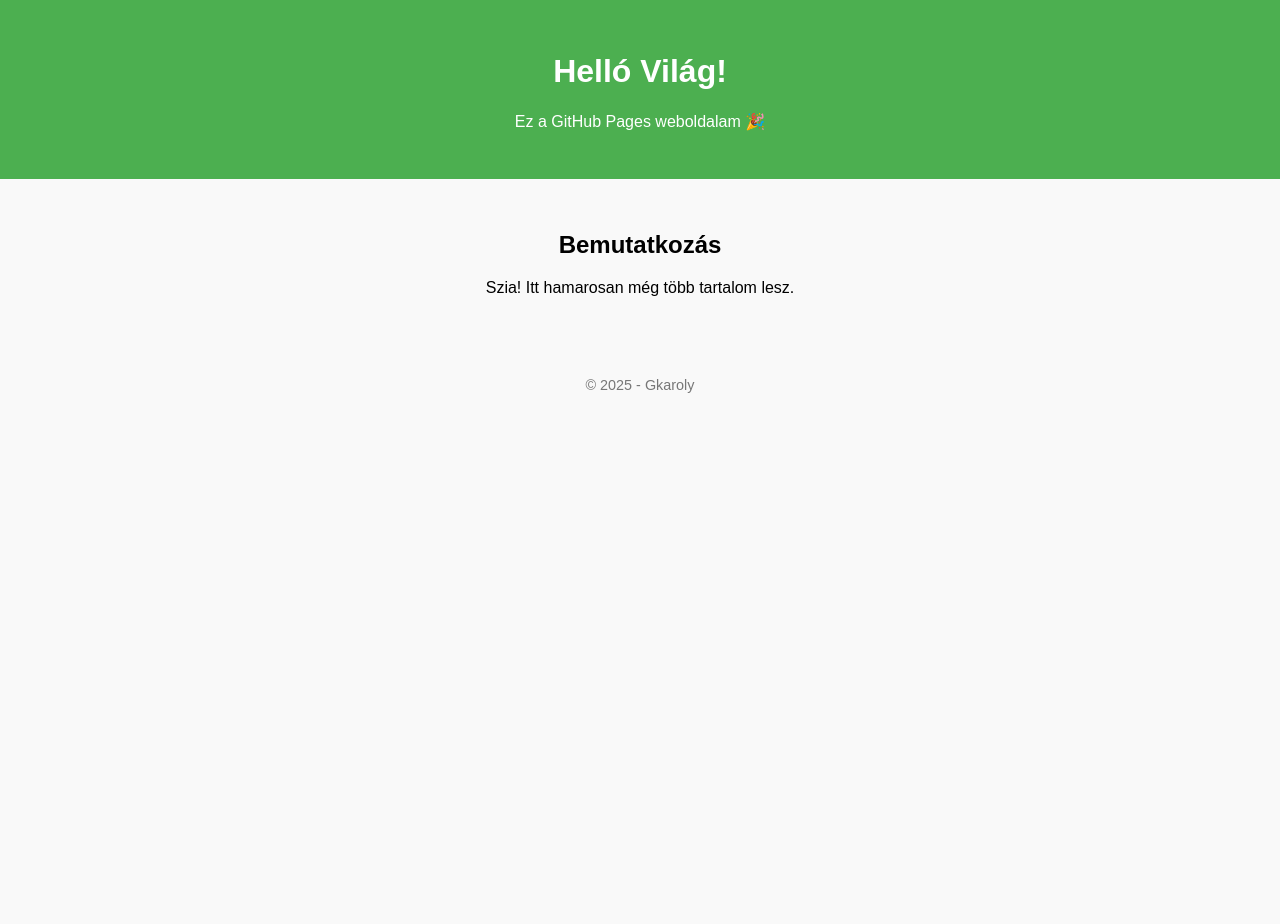
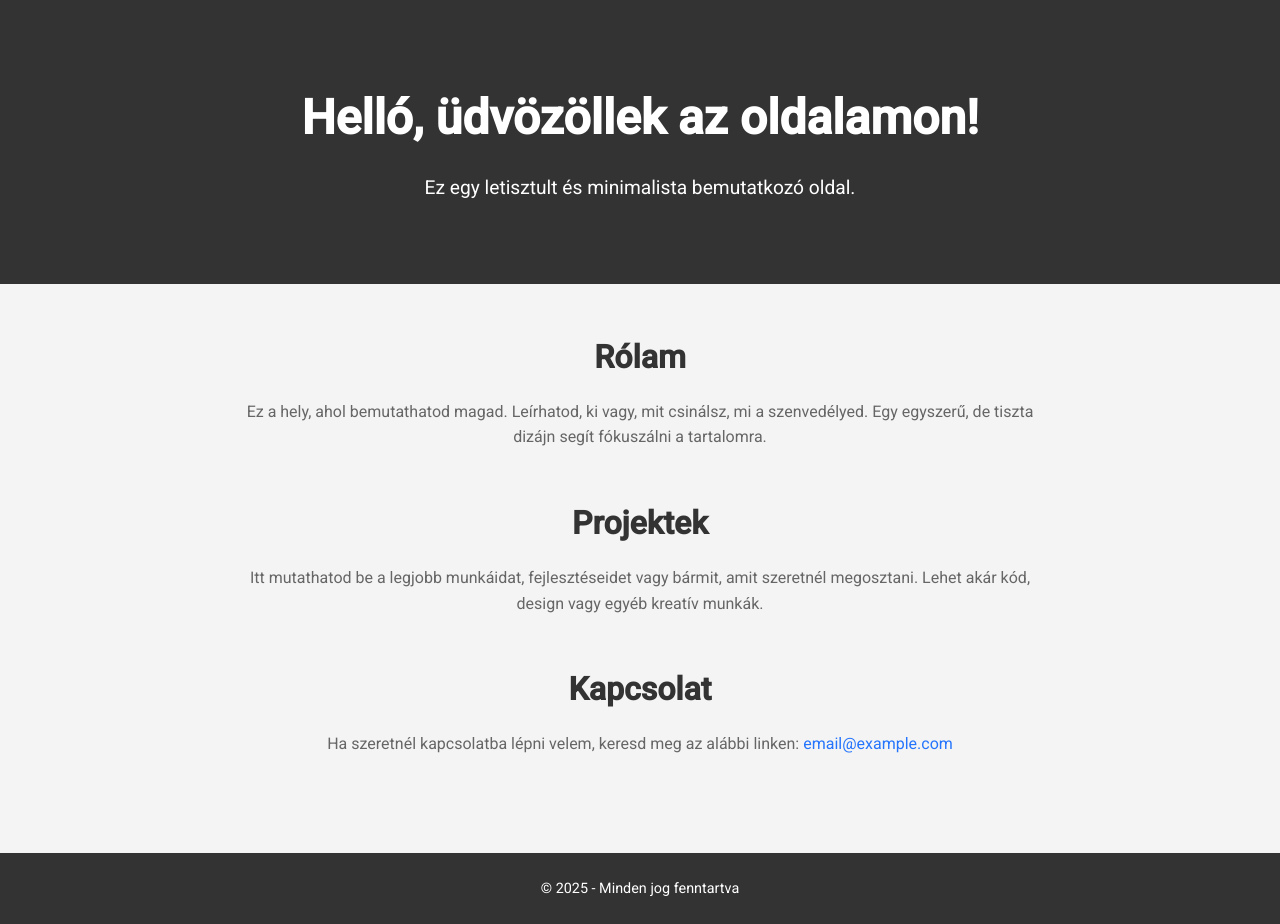
Before and after one commit to GKaroly/GKaroly, a plain HTML site: page index.html in a window 1280 px wide. Before the commit the page ends 800 px from the top, so only its background shows below. Drawn offline with Linux system fonts and the light colour scheme.

Commit message:
Update index.html
added more text

```diff
--- a/index.html
+++ b/index.html
@@ -4,43 +4,89 @@
     <meta charset="UTF-8">
     <meta name="viewport" content="width=device-width, initial-scale=1.0">
     <title>Üdvözöllek az oldalamon!</title>
+    <link href="https://fonts.googleapis.com/css2?family=Roboto:wght@300;400;500&display=swap" rel="stylesheet">
     <style>
-        body {
-            font-family: Arial, sans-serif;
-            background-color: #f9f9f9;
+        * {
             margin: 0;
             padding: 0;
+            box-sizing: border-box;
+        }
+        body {
+            font-family: 'Roboto', sans-serif;
+            background-color: #f4f4f4;
+            color: #333;
             text-align: center;
+            line-height: 1.6;
         }
         header {
-            background-color: #4CAF50;
-            color: white;
-            padding: 2rem 0;
+            background-color: #333;
+            color: #fff;
+            padding: 5rem 0;
+        }
+        header h1 {
+            font-size: 3rem;
+            margin-bottom: 1rem;
+        }
+        header p {
+            font-size: 1.2rem;
         }
         main {
-            padding: 2rem;
+            padding: 3rem 1.5rem;
         }
         footer {
-            margin-top: 2rem;
-            color: #777;
+            background-color: #333;
+            color: #fff;
+            padding: 1.5rem 0;
             font-size: 0.9rem;
+        }
+        a {
+            color: #2575fc;
+            text-decoration: none;
+        }
+        a:hover {
+            text-decoration: underline;
+        }
+        .content-section {
+            margin-bottom: 3rem;
+        }
+        .content-section h2 {
+            font-size: 2rem;
+            margin-bottom: 1rem;
+        }
+        .content-section p {
+            font-size: 1rem;
+            color: #666;
+            max-width: 800px;
+            margin: 0 auto;
         }
     </style>
 </head>
 <body>
 
 <header>
-    <h1>Helló Világ!</h1>
-    <p>Ez a GitHub Pages weboldalam 🎉</p>
+    <h1>Helló, üdvözöllek az oldalamon!</h1>
+    <p>Ez egy letisztult és minimalista bemutatkozó oldal.</p>
 </header>
 
 <main>
-    <h2>Bemutatkozás</h2>
-    <p>Szia! Itt hamarosan még több tartalom lesz.</p>
+    <div class="content-section">
+        <h2>Rólam</h2>
+        <p>Ez a hely, ahol bemutathatod magad. Leírhatod, ki vagy, mit csinálsz, mi a szenvedélyed. Egy egyszerű, de tiszta dizájn segít fókuszálni a tartalomra.</p>
+    </div>
+
+    <div class="content-section">
+        <h2>Projektek</h2>
+        <p>Itt mutathatod be a legjobb munkáidat, fejlesztéseidet vagy bármit, amit szeretnél megosztani. Lehet akár kód, design vagy egyéb kreatív munkák.</p>
+    </div>
+
+    <div class="content-section">
+        <h2>Kapcsolat</h2>
+        <p>Ha szeretnél kapcsolatba lépni velem, keresd meg az alábbi linken: <a href="mailto:email@example.com">email@example.com</a></p>
+    </div>
 </main>
 
 <footer>
-    &copy; 2025 - Gkaroly
+    <p>&copy; 2025 - Minden jog fenntartva</p>
 </footer>
 
 </body>
```
